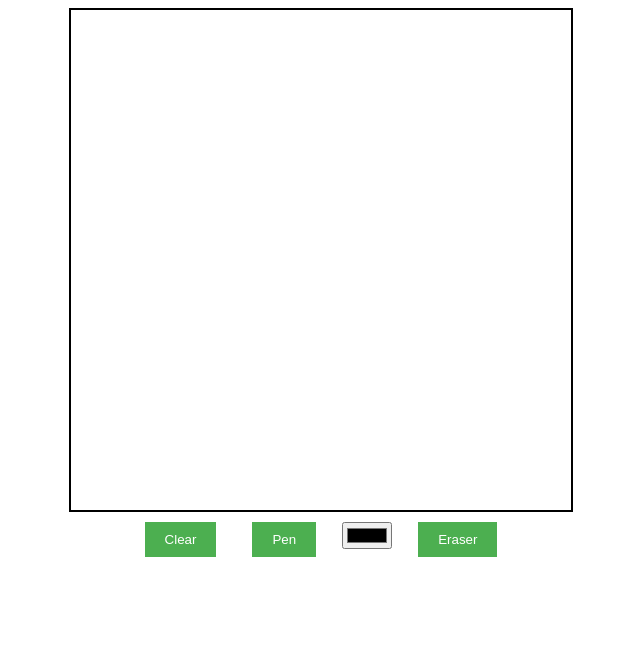
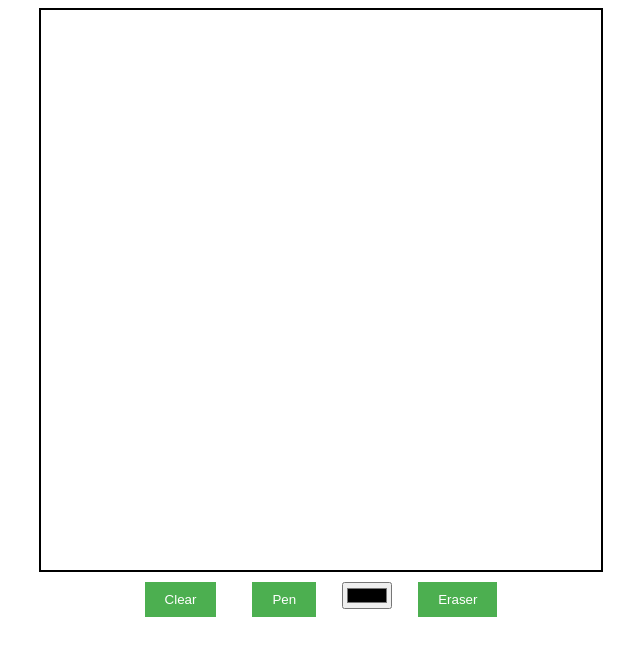
Before and after one commit to t1oluwani/SmartVision, a Vue app in the folder frontend/: page / in a window 1280 px wide. Shown: the top 656 px of the page, without its empty margins (319-959 px from the left). Built offline with nearby package versions, Linux system fonts and the light colour scheme.

Commit message:
Resize to be better porportionate to the 28*28 of the mnist dataset

```diff
--- a/frontend/src/components/subcomponents/DrawingCanvas.vue
+++ b/frontend/src/components/subcomponents/DrawingCanvas.vue
@@ -1,6 +1,6 @@
 <template>
   <div id="canvas_container">
-    <canvas id="drawingCanvas" width="500" height="500"></canvas>
+    <canvas id="drawingCanvas" width="560" height="560"></canvas>
     <div id="buttons">
       <button>Clear</button>
       <button>Pen</button>
```
